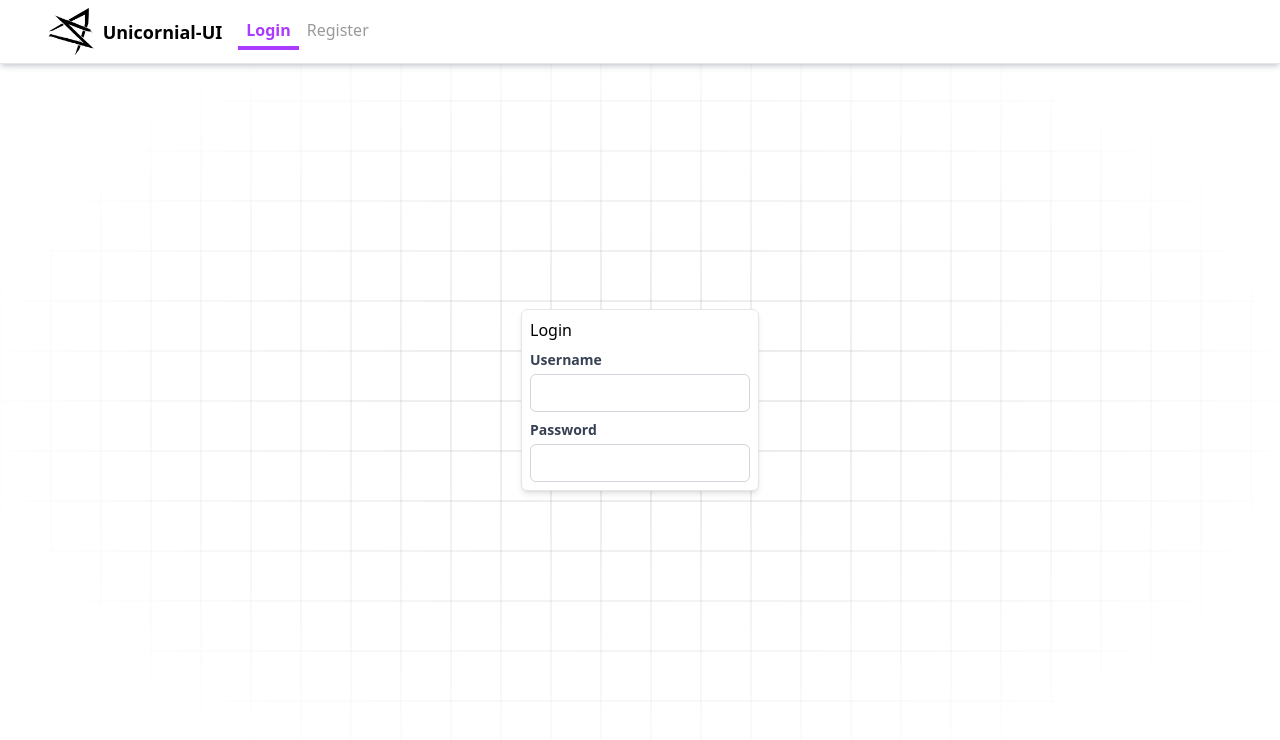
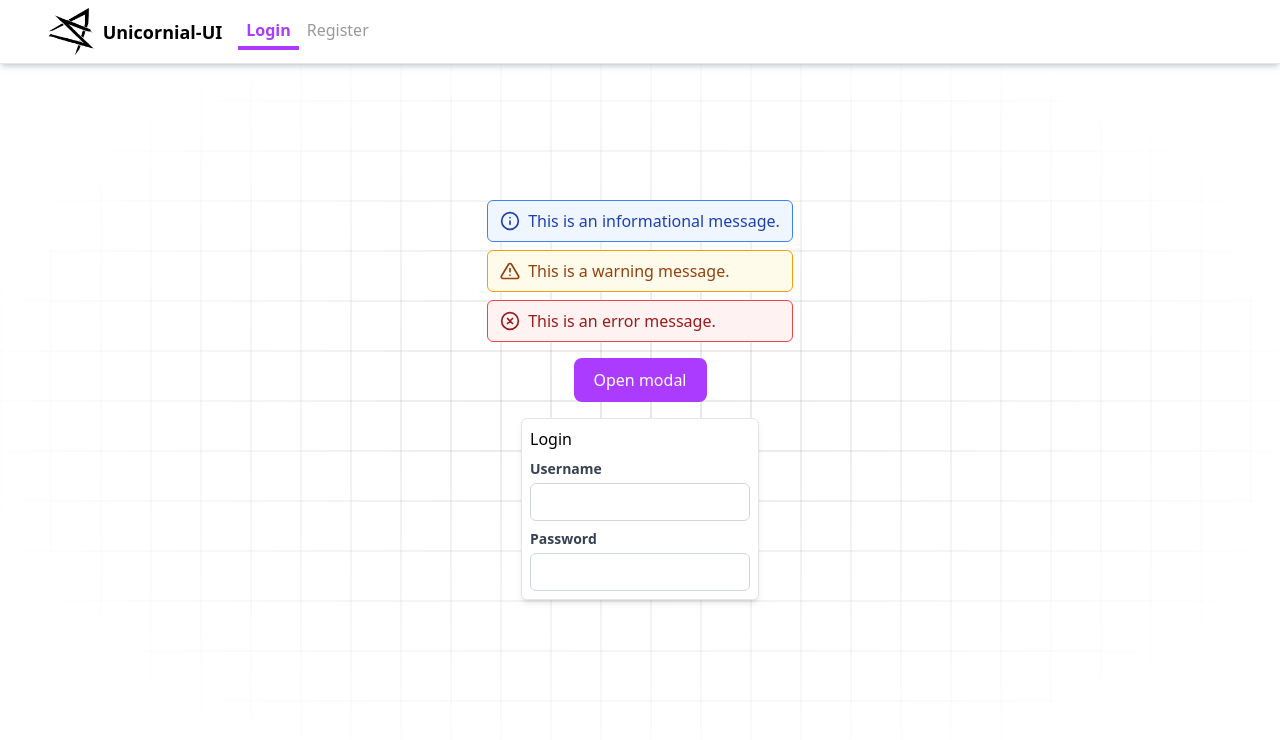
Before and after one commit to ElReyUnicornio/unicornial-ui, a React (Vite) app: page / in a window 1280 px wide. Shown: the top 740 px of the page. Built offline with nearby package versions, Linux system fonts and the light colour scheme.

Commit message:
add alert and modal components

```diff
--- /dev/null
+++ b/src/components/Alert.tsx
@@ -0,0 +1,83 @@
+import type React from "react";
+import type { HTMLAttributes } from "react";
+
+type AlertVariant = "warning" | "info" | "error";
+
+interface AlertProps extends HTMLAttributes<HTMLDivElement> {
+  variant?: AlertVariant;
+  children?: React.ReactNode;
+}
+
+const alertColors: Record<AlertVariant, { color: string; background: string; border: string }> = {
+  warning: { color: "#92400e", background: "#fffbeb", border: "#f59e0b" },
+  info: { color: "#1e40af", background: "#eff6ff", border: "#3b82f6" },
+  error: { color: "#991b1b", background: "#fef2f2", border: "#ef4444" },
+};
+
+const iconPaths: Record<AlertVariant, React.ReactNode> = {
+  warning: (
+    <>
+      <path d="M10.3 3.9 1.8 18a2 2 0 0 0 1.7 3h17a2 2 0 0 0 1.7-3L13.7 3.9a2 2 0 0 0-3.4 0Z" />
+      <path d="M12 9v4M12 17h.01" />
+    </>
+  ),
+  info: (
+    <>
+      <circle cx="12" cy="12" r="10" />
+      <path d="M12 16v-4M12 8h.01" />
+    </>
+  ),
+  error: (
+    <>
+      <circle cx="12" cy="12" r="10" />
+      <path d="m15 9-6 6M9 9l6 6" />
+    </>
+  ),
+};
+
+function AlertIcon({ variant }: { variant: AlertVariant }) {
+  return (
+    <svg
+      width="20"
+      height="20"
+      viewBox="0 0 24 24"
+      fill="none"
+      stroke="currentColor"
+      strokeWidth="2"
+      strokeLinecap="round"
+      strokeLinejoin="round"
+      aria-hidden="true"
+      className="shrink-0"
+    >
+      {iconPaths[variant]}
+    </svg>
+  );
+}
+
+export function Alert({
+  variant = "info",
+  className = "",
+  style,
+  children,
+  ...props
+}: AlertProps) {
+  const colors = alertColors[variant];
+  return (
+    <div
+      role={variant === "error" ? "alert" : "status"}
+      {...props}
+      className={["flex items-center gap-2 px-3 py-2 rounded-md border", className].join(" ")}
+      style={{
+        color: colors.color,
+        backgroundColor: colors.background,
+        borderColor: colors.border,
+        ...style,
+      }}
+    >
+      <AlertIcon variant={variant} />
+      <span>{children}</span>
+    </div>
+  );
+}
+
+export default Alert;
--- /dev/null
+++ b/src/components/Modal.tsx
@@ -0,0 +1,41 @@
+import { useEffect, type HTMLAttributes, type ReactNode } from "react";
+import { Surface } from "./Surface";
+
+interface ModalProps extends Omit<HTMLAttributes<HTMLDivElement>, "title"> {
+  title?: ReactNode;
+  onClose?: () => void;
+  children?: ReactNode;
+}
+
+export function Modal({ title, onClose, className = "", style, children, ...props }: ModalProps) {
+  useEffect(() => {
+    if (!onClose) return;
+    const handleKeyDown = (event: KeyboardEvent) => {
+      if (event.key === "Escape") onClose();
+    };
+    document.addEventListener("keydown", handleKeyDown);
+    return () => document.removeEventListener("keydown", handleKeyDown);
+  }, [onClose]);
+
+  return (
+    <div
+      className="fixed inset-0 flex items-center justify-center p-4"
+      style={{ backgroundColor: "#00000066" }}
+      onClick={onClose}
+    >
+      <Surface
+        role="dialog"
+        aria-modal="true"
+        {...props}
+        className={["w-full max-w-md p-4", className].join(" ")}
+        style={style}
+        onClick={(event) => event.stopPropagation()}
+      >
+        {title && <h2 className="mb-2 text-lg font-bold">{title}</h2>}
+        {children}
+      </Surface>
+    </div>
+  );
+}
+
+export default Modal;
--- a/src/components/UnicornialInput.tsx
+++ b/src/components/UnicornialInput.tsx
@@ -4,6 +4,7 @@ import { Input } from "./Input";
 import { useDebounce } from "../hooks/useDebounce";
 import React from "react";
 import { useForm } from "./Form";
+import Alert from "./Alert";
 
 type Variant = "default" | "filled" | "underline";
 
@@ -62,7 +63,7 @@ export const UnicornialInput = forwardRef<HTMLInputElement, InputProps>(function
   };
 
   return (
-    <>
+    <div>
       <Input
         variant={variant}
         label={label}
@@ -73,7 +74,11 @@ export const UnicornialInput = forwardRef<HTMLInputElement, InputProps>(function
         onChange={handleChange}
         onBlur={handleBlur}
       />
-      {message && <p className="text-sm text-red-500 mt-1">{message}</p>}
-    </>
+      {message && (
+        <Alert variant="error" className="mt-2">
+          {message}
+        </Alert>
+      )}
+    </div>
   );
 });
--- a/src/index.ts
+++ b/src/index.ts
@@ -8,6 +8,10 @@ export { ThemeProvider, useTheme, themeConfig } from "./theme/ThemeProvider";
 
 //Layout
 export { Surface } from "./components/Surface";
+export { default as Tabs } from "./components/Tab";
+
+export { Alert } from "./components/Alert";
+export { Modal } from "./components/Modal";
 
 //forms
 export { Form, useForm } from "./components/Form";
@@ -18,6 +22,8 @@ export { Button } from "./components/Button";
 //utils
 export { MobileOnly } from "./components/Mobile";
 export { DesktopOnly } from "./components/Desktop";
+export { instantiate } from "./utils/portal";
+export type { Instance, InstanceApi, InstanceContent } from "./utils/portal";
 export { Validate } from "./utils/validation";
 export { validators } from "./utils/validators";
 export { useDebounce } from "./hooks/useDebounce";
--- a/src/main.tsx
+++ b/src/main.tsx
@@ -10,6 +10,10 @@ import Validate from "./utils/validation";
 import { Form } from "./components/Form";
 import Tabs from "./components/Tab";
 import Header from "./components/Header";
+import { Alert } from "./components/Alert";
+import { Modal } from "./components/Modal";
+import { Button } from "./components/Button";
+import { instantiate } from "./utils/portal";
 import Logo from "./assets/logo.png";
 
 createRoot(document.getElementById("root")!).render(
@@ -43,6 +47,27 @@ function Main() {
             <Tabs.Item>Register</Tabs.Item>
           </Tabs>
         </Header>
+        <div className="flex flex-col gap-2 mb-4">
+          <Alert variant="info">This is an informational message.</Alert>
+          <Alert variant="warning">This is a warning message.</Alert>
+          <Alert variant="error">This is an error message.</Alert>
+        </div>
+        <Button
+          type="button"
+          className="mb-4"
+          onClick={() =>
+            instantiate(({ close }) => (
+              <Modal title="Hello from the portal" onClose={close}>
+                <p className="mb-4">This modal was created with instantiate().</p>
+                <Button type="button" onClick={close}>
+                  Close
+                </Button>
+              </Modal>
+            ))
+          }
+        >
+          Open modal
+        </Button>
         <Form
           initialValues={{ username: "", password: "" }}
           onSubmit={(values, hasErrors) => {
--- a/src/theme/ThemeProvider.tsx
+++ b/src/theme/ThemeProvider.tsx
@@ -1,5 +1,7 @@
 import { createContext, useContext, useMemo, useState, useCallback, useEffect } from "react";
+import { createPortal } from "react-dom";
 import defaultConfig from "./theme.config.json";
+import { PortalHost } from "../utils/portal";
 import type {
   ThemeConfig,
   ThemeContextValue,
@@ -9,7 +11,9 @@ import type {
 } from "./types";
 import { deepMerge } from "../utils/typeUtils";
 
-const ThemeContext = createContext<ThemeContextValue | null>(null);
+const PORTAL_ID = "unicornial-portal";
+
+const ThemeContext =createContext<ThemeContextValue | null>(null);
 
 export function ThemeProvider({ children, config }: ThemeProviderProps) {
   const mergedInitial = useMemo(
@@ -74,7 +78,31 @@ export function ThemeProvider({ children, config }: ThemeProviderProps) {
     [colors, darkMode, darkColors, text, setColors, setDarkMode, setDarkColors, setText, setTheme],
   );
 
-  return <ThemeContext.Provider value={value}>{children}</ThemeContext.Provider>;
+  const [portalContainer, setPortalContainer] = useState<HTMLElement | null>(null);
+
+  useEffect(() => {
+    const container = document.createElement("div");
+    container.id = PORTAL_ID;
+    Object.assign(container.style, {
+      position: "fixed",
+      inset: "0",
+      zIndex: "9999",
+      pointerEvents: "none",
+    });
+    document.body.appendChild(container);
+    setPortalContainer(container);
+    return () => {
+      container.remove();
+      setPortalContainer(null);
+    };
+  }, []);
+
+  return (
+    <ThemeContext.Provider value={value}>
+      {children}
+      {portalContainer && createPortal(<PortalHost />, portalContainer)}
+    </ThemeContext.Provider>
+  );
 }
 
 export function useTheme(): ThemeContextValue {
--- /dev/null
+++ b/src/utils/portal.tsx
@@ -0,0 +1,72 @@
+import { useSyncExternalStore, type ReactNode } from "react";
+
+export interface InstanceApi {
+  id: number;
+  close: () => void;
+  update: (content: InstanceContent) => void;
+}
+
+export type InstanceContent = ReactNode | ((api: InstanceApi) => ReactNode);
+
+export interface Instance extends InstanceApi {}
+
+interface PortalItem {
+  id: number;
+  content: InstanceContent;
+  api: InstanceApi;
+}
+
+let nextId = 1;
+let items: PortalItem[] = [];
+const listeners = new Set<() => void>();
+
+function emit() {
+  items = [...items];
+  listeners.forEach((listener) => listener());
+}
+
+function subscribe(listener: () => void) {
+  listeners.add(listener);
+  return () => {
+    listeners.delete(listener);
+  };
+}
+
+/**
+ * Renders a component into the floating portal created by the ThemeProvider.
+ * Can be called from anywhere (event handlers, utils, outside React).
+ * The content may be a node or a function receiving `{ close, update, id }`.
+ */
+export function instantiate(content: InstanceContent): Instance {
+  const id = nextId++;
+  const api: InstanceApi = {
+    id,
+    close: () => {
+      if (!items.some((item) => item.id === id)) return;
+      items = items.filter((item) => item.id !== id);
+      emit();
+    },
+    update: (next) => {
+      const item = items.find((item) => item.id === id);
+      if (!item) return;
+      item.content = next;
+      emit();
+    },
+  };
+  items = [...items, { id, content, api }];
+  emit();
+  return api;
+}
+
+export function PortalHost() {
+  const current = useSyncExternalStore(subscribe, () => items);
+  return (
+    <>
+      {current.map(({ id, content, api }) => (
+        <div key={id} style={{ pointerEvents: "auto" }}>
+          {typeof content === "function" ? content(api) : content}
+        </div>
+      ))}
+    </>
+  );
+}
```
Also changed, not shown: 1 other file (tests, documents, lock files or other folders).
